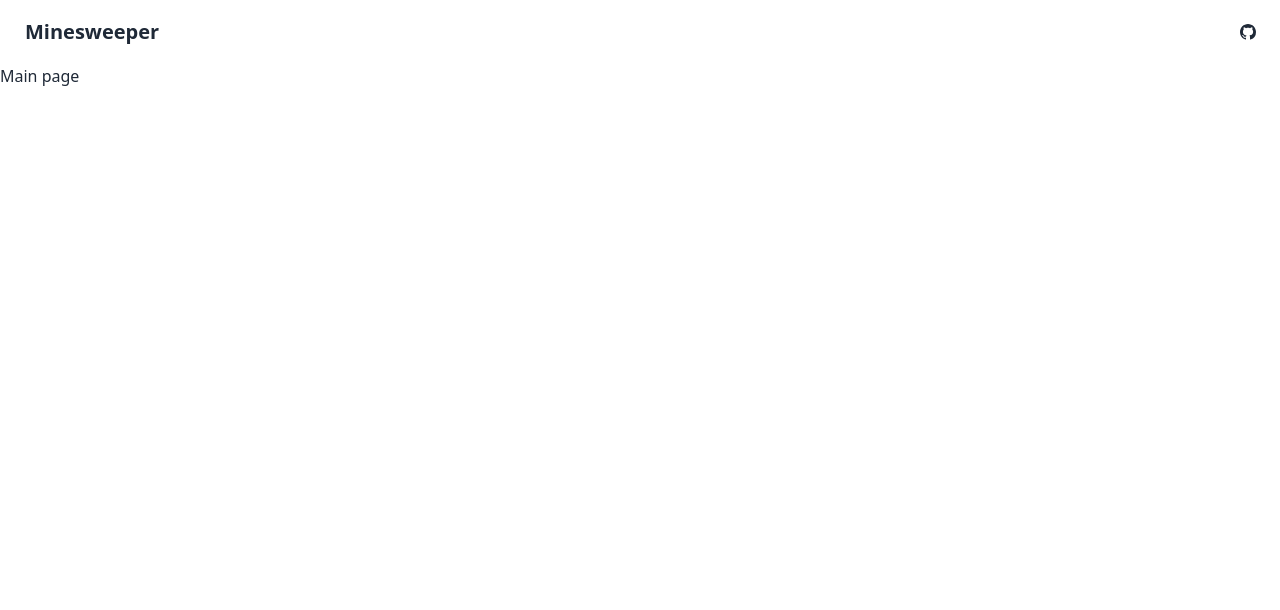
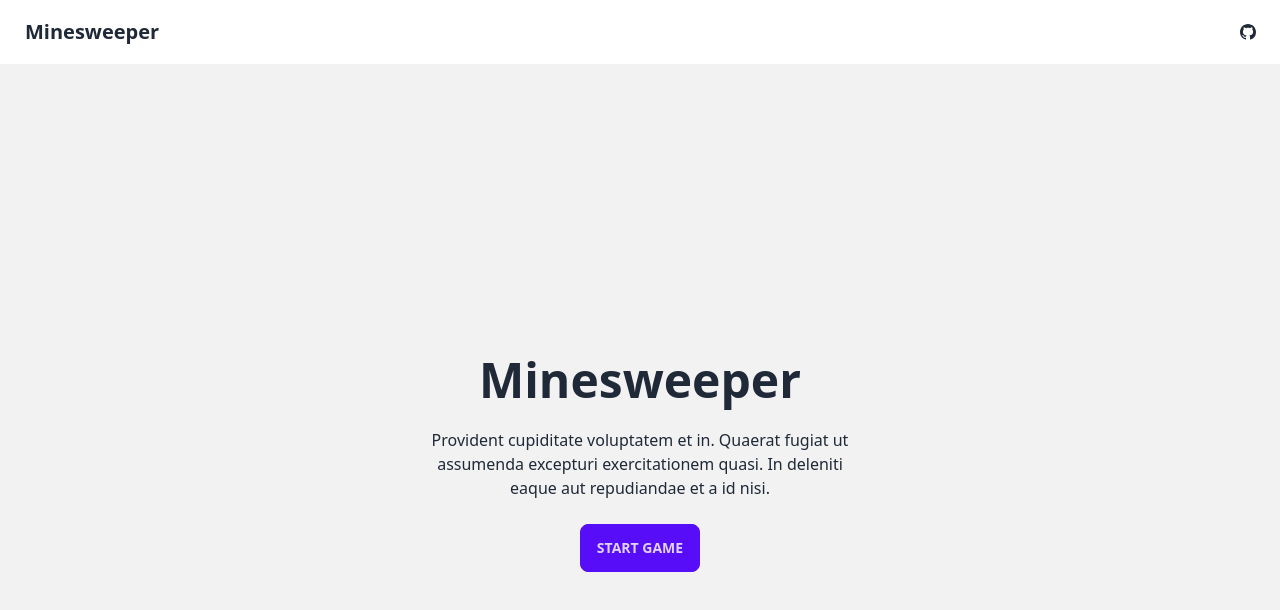
Before and after one commit to TheMineWay/vue-minesweeper, a Nuxt app: page / in a window 1280 px wide. Shown: the top 610 px of the page. Built offline with nearby package versions, Linux system fonts and the light colour scheme.

Commit message:
Basic hero

```diff
--- a/pages/index.vue
+++ b/pages/index.vue
@@ -1,3 +1,15 @@
 <template>
-  <h1>Main page</h1>
+  <div class="hero min-h-screen bg-base-200">
+    <div class="hero-content text-center">
+      <div class="max-w-md">
+        <h1 class="text-5xl font-bold">Minesweeper</h1>
+        <p class="py-6">
+          Provident cupiditate voluptatem et in. Quaerat fugiat ut assumenda
+          excepturi exercitationem quasi. In deleniti eaque aut repudiandae et a
+          id nisi.
+        </p>
+        <button class="btn btn-primary">Start game</button>
+      </div>
+    </div>
+  </div>
 </template>
```
